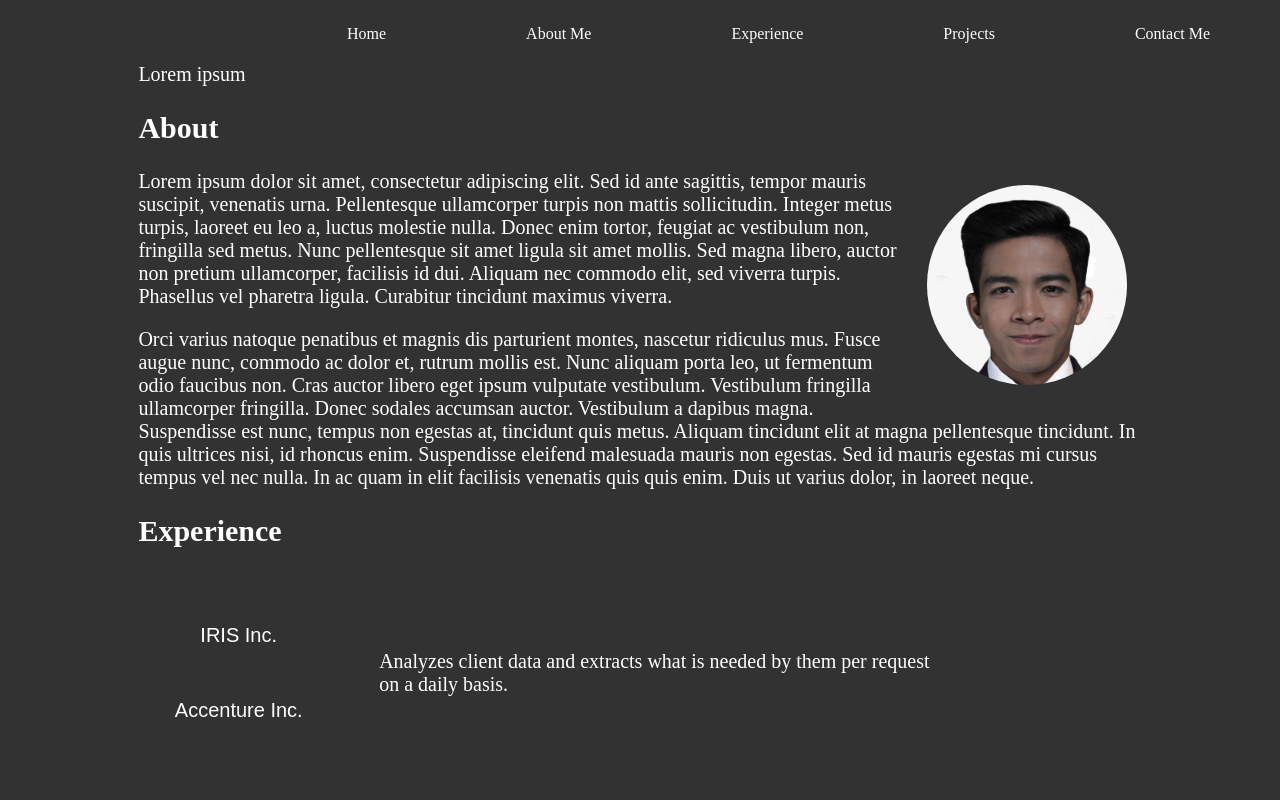
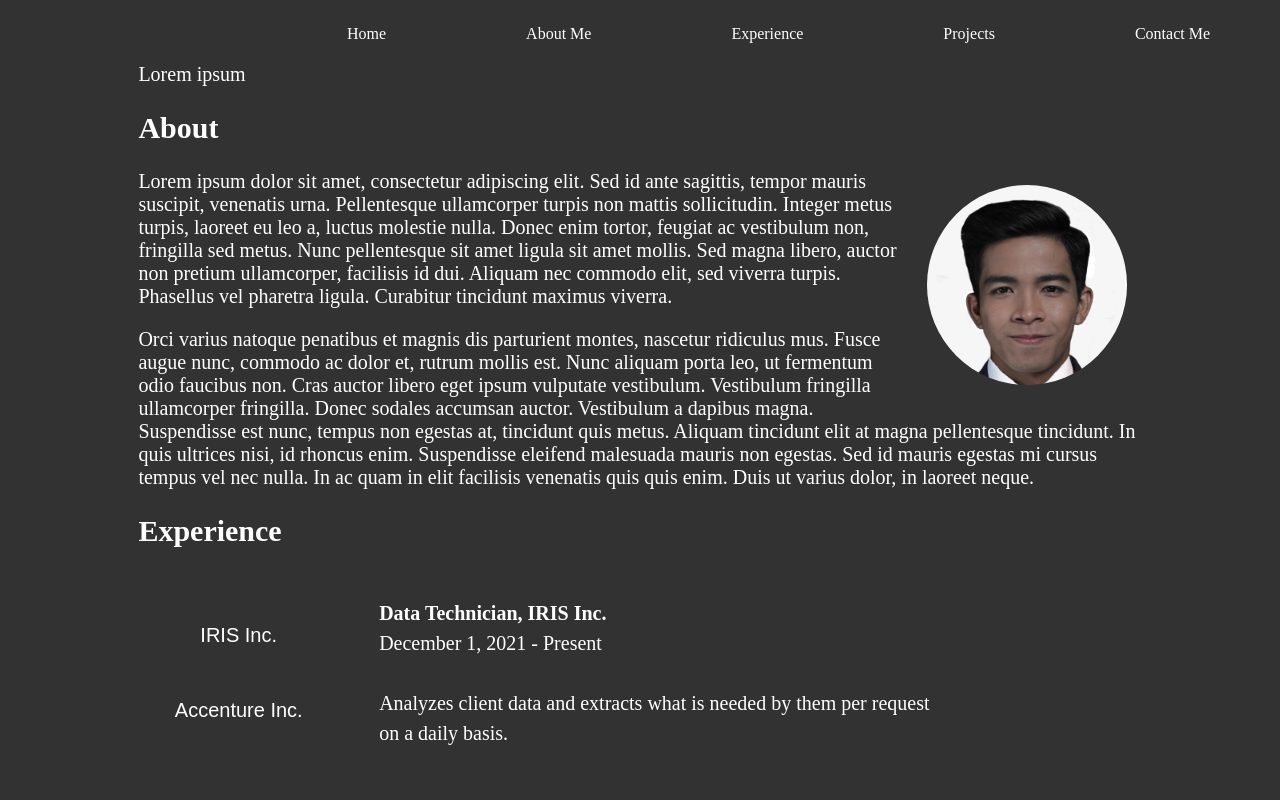
Before and after one commit to jaclirio/portfolio, an Angular app: page / in a window 1280 px wide. Shown: the top 800 px of the page. Built offline with nearby package versions, Linux system fonts and the light colour scheme.

Commit message:
edit current exp

```diff
--- a/src/app/home/home.component.html
+++ b/src/app/home/home.component.html
@@ -15,8 +15,8 @@
       <button (click)="comp2($event)">Accenture Inc.</button>
     </div>
     <div class="column right" [ngSwitch]="company">
-      <span *ngSwitchCase="'company1'">Analyzes client data and extracts what is needed by them per request on a daily basis.</span>
-      <span *ngSwitchCase="'company2'">Monitored and configured firewalls, switches, servers and other network devices for different ASEAN offices remotely. Allocated IPs to various projects and VM allocations. Troubleshooted downed devices or interfaces. Configured packet shaper bandwidth. Checked the health of the devices remotely.</span>
+      <span *ngSwitchCase="'company1'"><b>Data Technician, IRIS Inc.</b><br>December 1, 2021 - Present<br><br>Analyzes client data and extracts what is needed by them per request on a daily basis.</span>
+      <span *ngSwitchCase="'company2'"><b>App/Cloud Support Associate, Accenture Inc.</b><br>December 9, 2020 - November 30, 2021<br><br>Monitored and configured firewalls, switches, servers and other network devices for different ASEAN offices remotely. Allocated IPs to various projects and VM allocations. Troubleshooted downed devices or interfaces. Configured packet shaper bandwidth. Checked the health of the devices remotely.</span>
     </div>
   </div>
 
--- a/src/app/home/home.component.scss
+++ b/src/app/home/home.component.scss
@@ -46,6 +46,7 @@ section{
       display: flex;
       height: 200px;
       align-items: center;
+      line-height: 1.5;
     }
   }
 }
```
